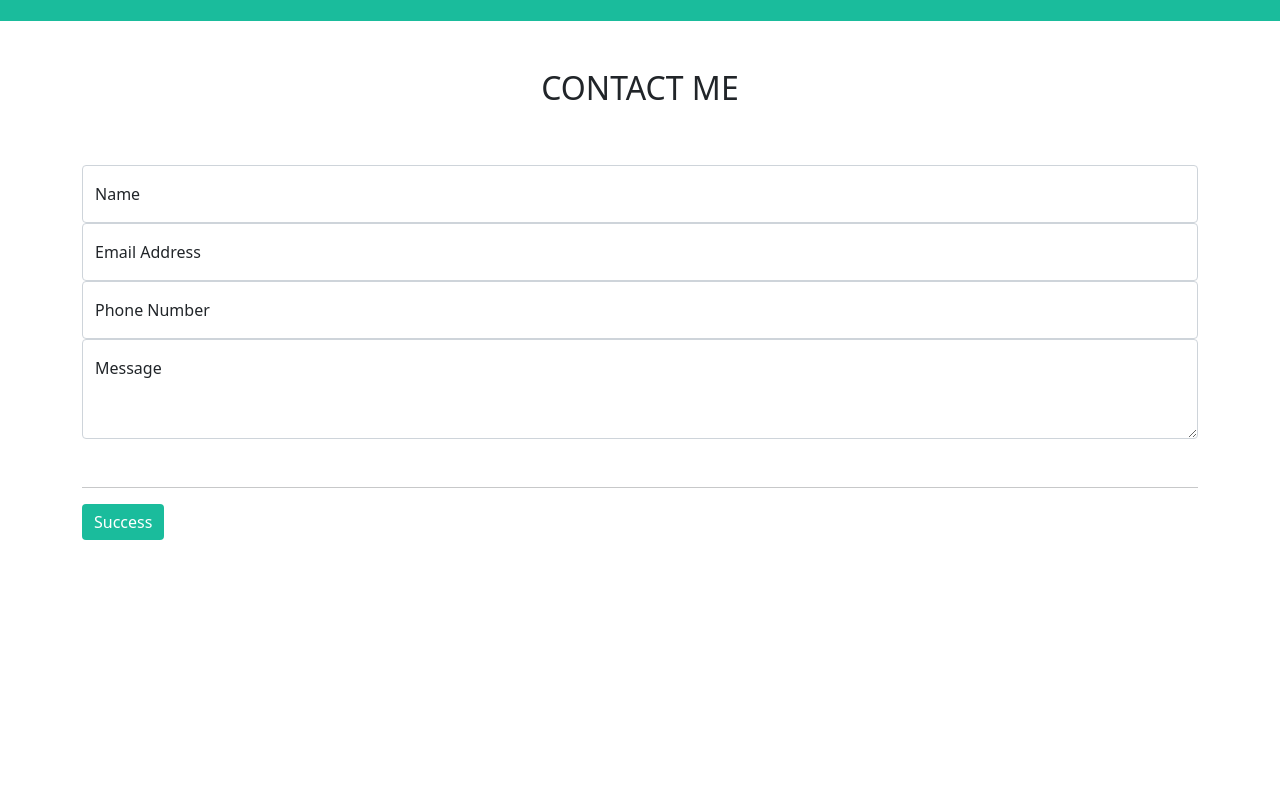
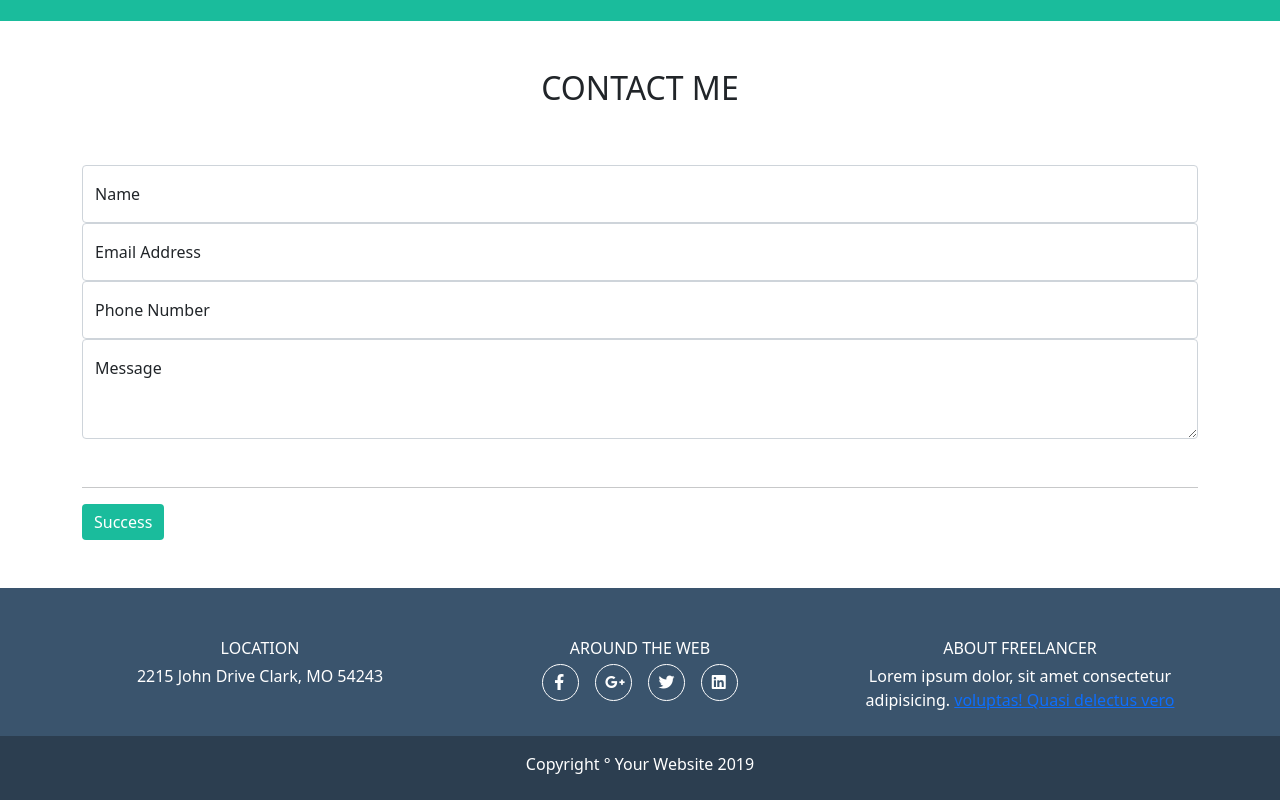
Before and after one commit to AndreaAbbonizio/html-css-bootstrap-freelancer, a plain HTML site: page index.html in a window 1280 px wide. Shown: the part 1148-1948 px from the top of the page. Before the commit the page ends 1736 px from the top, so only its background shows below. Drawn offline with nearby package versions, Linux system fonts and the light colour scheme.

Commit message:
feat: footer layout

```diff
--- a/css/style.css
+++ b/css/style.css
@@ -53,3 +53,30 @@ main .about-container{
     background-color: #1abc9c;
 }
 /*/ main */
+
+
+/* footer */
+footer{
+    background-color: #2c3e50;
+    color: white;
+}
+
+footer .footer-top{
+    background-color: #3a546d;
+    color: white;
+}
+
+
+footer .icon-footer .icon-radius{
+    padding: .8em;
+    border: 1px solid white;
+    border-radius: 50%;
+    height: 2.3em;
+    width: 2.3em;
+}
+
+footer .icon-footer .icon-radius > *{
+    transform: translate(-20%, -50%);
+}
+
+/* /footer */
--- a/index.html
+++ b/index.html
@@ -4,6 +4,7 @@
     <meta charset="UTF-8">
     <meta http-equiv="X-UA-Compatible" content="IE=edge">
     <meta name="viewport" content="width=device-width, initial-scale=1.0">
+    <link rel="stylesheet" href="https://cdnjs.cloudflare.com/ajax/libs/font-awesome/6.2.1/css/all.min.css" integrity="sha512-MV7K8+y+gLIBoVD59lQIYicR65iaqukzvf/nwasF0nqhPay5w/9lJmVM2hMDcnK1OnMGCdVK+iQrJ7lzPJQd1w==" crossorigin="anonymous" referrerpolicy="no-referrer" />
     <link href="https://cdn.jsdelivr.net/npm/bootstrap@5.0.2/dist/css/bootstrap.min.css" rel="stylesheet" integrity="sha384-EVSTQN3/azprG1Anm3QDgpJLIm9Nao0Yz1ztcQTwFspd3yD65VohhpuuCOmLASjC" crossorigin="anonymous">
     <link rel="stylesheet" href="css/style.css">
 
@@ -141,7 +142,67 @@
     <!-- /main -->
 
     <!-- footer -->
+    <footer>
+        <div class="footer-top pt-5 pb-4">
+            <div class="container">
+                <div class="row row-cols-3 text-center">
+                    <div class="col">
+                        <div class="row flex-column gap-1">
+                            <div class="col">LOCATION</div>
+                            <div class="col">
+                                2215 John Drive Clark, MO 54243
+                            </div>
 
+                        </div>
+                    </div>
+
+                    <div class="col">
+                        <div class="row flex-column gap-1">
+                            <div class="col">AROUND THE WEB</div>
+                            <div class="col d-flex justify-content-center gap-3 icon-footer">
+
+                                <div class="icon-radius">
+                                    <i class="fa-brands fa-facebook-f"></i>
+                                </div>
+                                <div class="icon-radius">
+                                    <i class="fa-brands fa-google-plus-g"></i>
+                                </div>
+                                <div class="icon-radius">
+                                    <i class="fa-brands fa-twitter"></i>
+                                </div>
+                                <div class="icon-radius">
+                                    <i class="fa-brands fa-linkedin"></i>
+                                </div>
+
+                            </div>
+
+                        </div>
+                    </div>
+
+                    <div class="col">
+                        <div class="row flex-column gap-1">
+                            <div class="col">ABOUT FREELANCER</div>
+                            <div class="col">
+                                Lorem ipsum dolor, sit amet consectetur adipisicing.
+                                <a href="#">
+                                    voluptas! Quasi delectus vero
+                                </a>
+                            </div>
+
+                        </div>
+                    </div>
+
+                </div>
+            </div>
+        </div>
+        <div class="footer-bottom pt-3 pb-4">
+            <div class="container text-center">
+                <span>
+                    Copyright ° Your Website 2019
+                </span>
+            </div>
+        </div>
+    </footer>
 
     <!-- /footer -->
 
```
